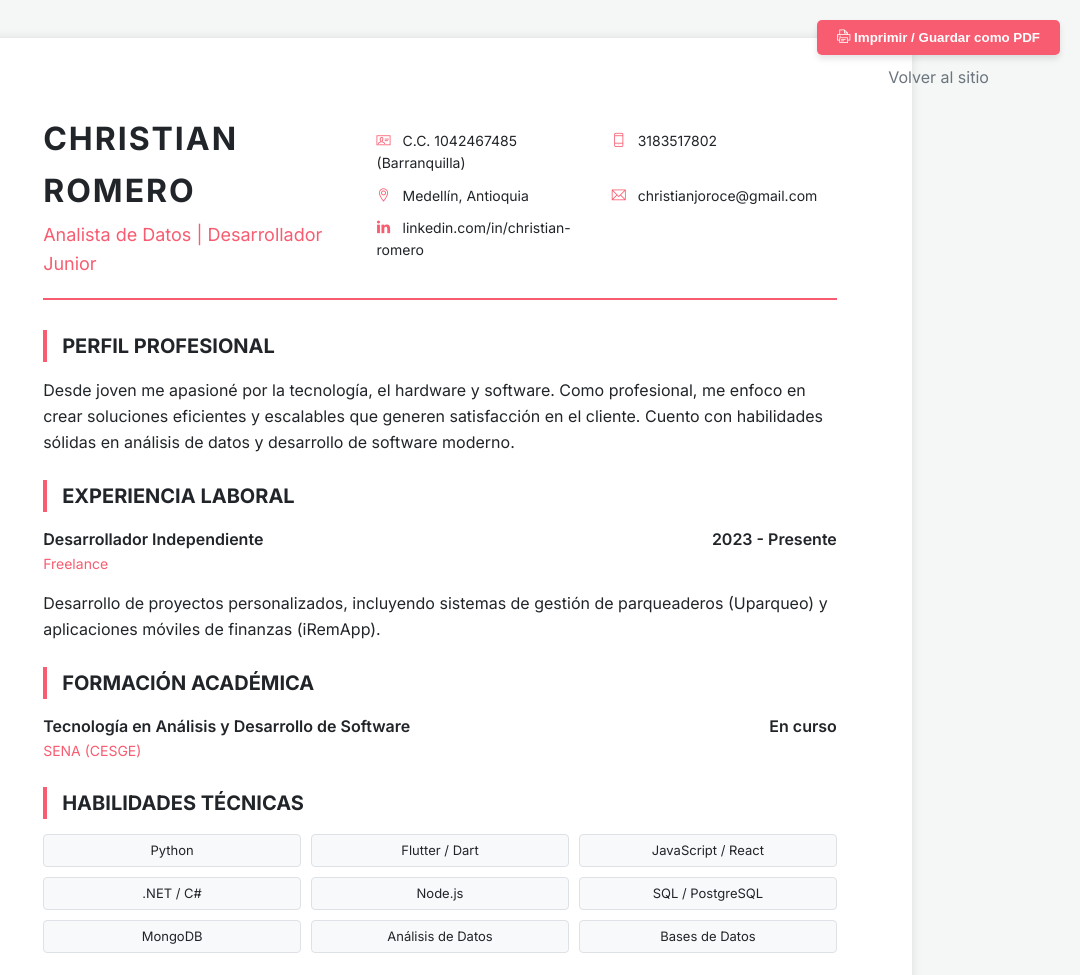
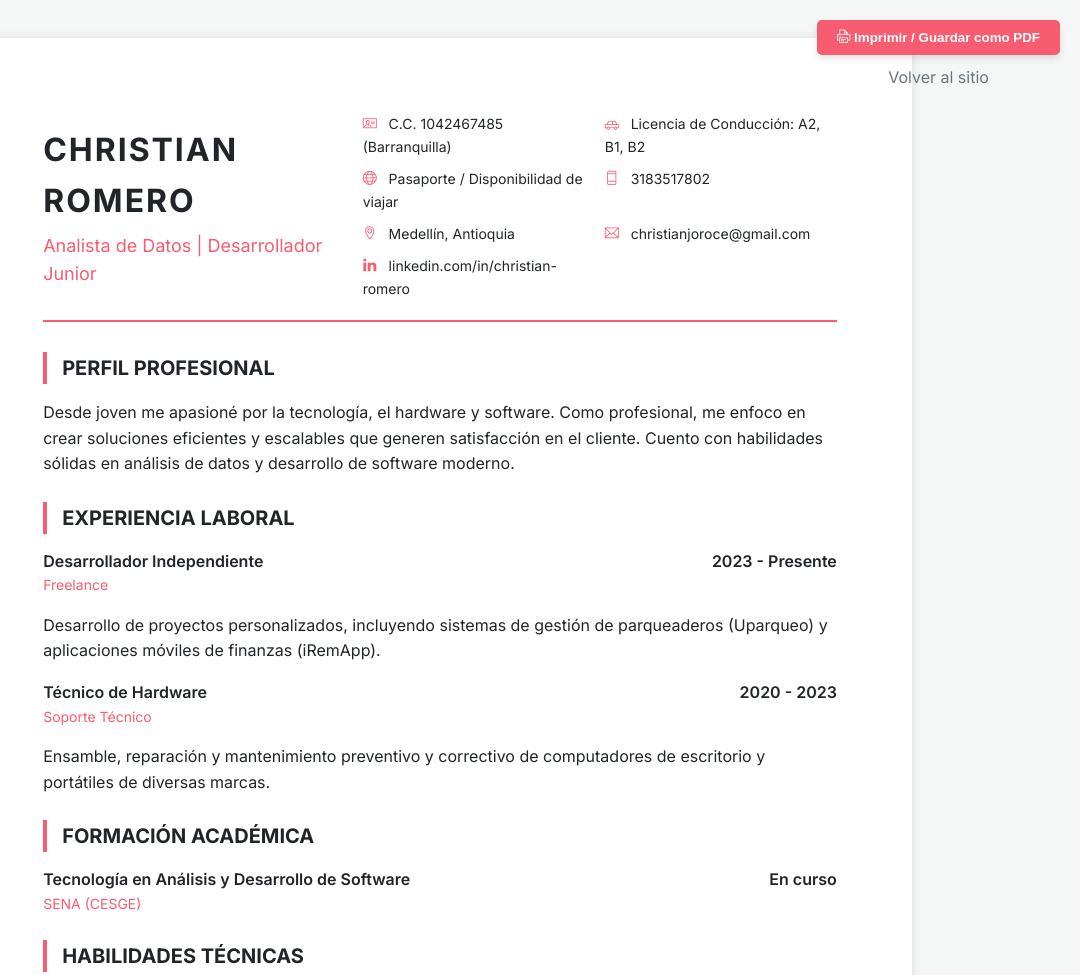
Before and after one commit to ChrisEna07/Mi-CV-en-HTML, a website: page resumen.html in a window 1280 px wide. Shown: the top 975 px of the page, without its empty margins (200-1280 px from the left). Drawn offline with Linux system fonts and the light colour scheme.

Commit message:
datos adicionales

```diff
--- a/resumen.html
+++ b/resumen.html
@@ -154,6 +154,8 @@
             </div>
             <div class="contact-grid">
                 <div class="contact-item"><i class="ti-id-badge"></i> C.C. 1042467485 (Barranquilla)</div>
+                <div class="contact-item"><i class="ti-car"></i> Licencia de Conducción: A2, B1, B2</div>
+                <div class="contact-item"><i class="ti-world"></i> Pasaporte / Disponibilidad de viajar</div>
                 <div class="contact-item"><i class="ti-mobile"></i> 3183517802</div>
                 <div class="contact-item"><i class="ti-location-pin"></i> Medellín, Antioquia</div>
                 <div class="contact-item"><i class="ti-email"></i> christianjoroce@gmail.com</div>
@@ -175,6 +177,14 @@
                 </div>
                 <div class="item-sub">Freelance</div>
                 <p>Desarrollo de proyectos personalizados, incluyendo sistemas de gestión de parqueaderos (Uparqueo) y aplicaciones móviles de finanzas (iRemApp).</p>
+            </div>
+            <div class="exp-item">
+                <div class="item-header">
+                    <span>Técnico de Hardware</span>
+                    <span>2020 - 2023</span>
+                </div>
+                <div class="item-sub">Soporte Técnico</div>
+                <p>Ensamble, reparación y mantenimiento preventivo y correctivo de computadores de escritorio y portátiles de diversas marcas.</p>
             </div>
         </section>
 
```
Also changed, not shown: index.html (+6 -0 lines), README.md.
